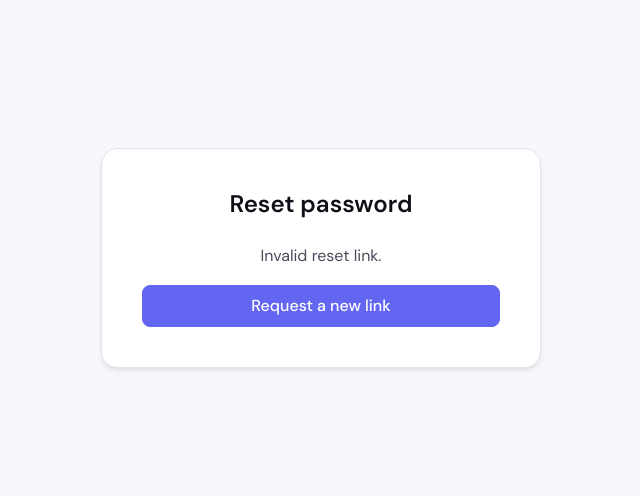
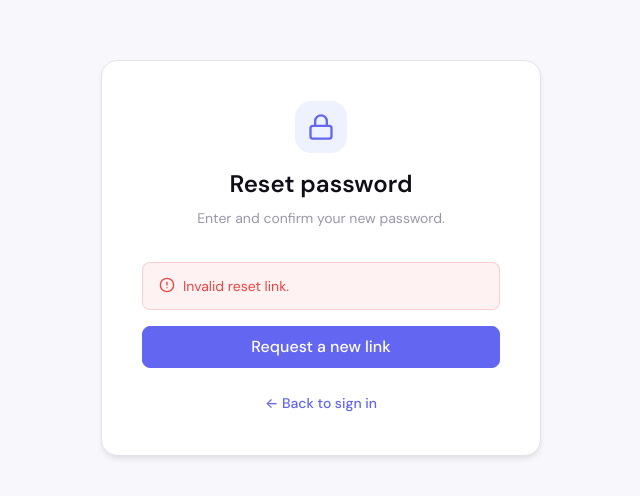
Before and after one commit to dlorr/jwt-auth-nuxt, a Nuxt app: page /password/reset in a window 1280 px wide. Shown: the part 142-638 px from the top of the page, without its empty margins (319-959 px from the left). Built offline with nearby package versions, Linux system fonts and the light colour scheme; no server answers.

Commit message:
modify reset password page

```diff
--- a/pages/password/reset.vue
+++ b/pages/password/reset.vue
@@ -1,8 +1,13 @@
 <script setup lang="ts">
+import { useForm } from "vee-validate";
+import { resetPasswordFormSchema } from "~/utils/validation";
+
 definePageMeta({ middleware: ["guest"] });
 
 const route = useRoute();
 const { resetPassword } = useAuth();
+const { errorMessage, successMessage, setError, setSuccess, clearMessages } =
+  useFormError();
 
 const code = computed(() => (route.query.code as string) ?? "");
 const exp = computed(() => parseInt((route.query.exp as string) ?? "0"));
@@ -10,129 +15,153 @@ const exp = computed(() => parseInt((route.query.exp as string) ?? "0"));
 const isExpired = computed(() => exp.value > 0 && Date.now() > exp.value);
 const isInvalid = computed(() => !code.value || code.value.length !== 24);
 
-const password = ref("");
-const confirmPassword = ref("");
 const isLoading = ref(false);
-const successMessage = ref("");
-const errorMessage = ref("");
 
-async function handleSubmit() {
-  errorMessage.value = "";
-  successMessage.value = "";
+const { handleSubmit } = useForm({
+  validationSchema: resetPasswordFormSchema,
+});
+
+const onSubmit = handleSubmit(async (values) => {
+  clearMessages();
   isLoading.value = true;
 
   try {
     const message = await resetPassword({
-      password: password.value,
+      password: values.password,
       verificationCode: code.value,
     });
-    successMessage.value = message;
+    setSuccess(message);
     setTimeout(() => navigateTo("/login"), 2000);
-  } catch (err: unknown) {
-    errorMessage.value =
-      err instanceof Error
-        ? err.message
-        : "Failed to reset password. Please request a new link.";
+  } catch (err) {
+    setError(err);
   } finally {
     isLoading.value = false;
   }
-}
+});
 </script>
 
 <template>
-  <div class="reset-page">
-    <div class="reset-card">
-      <h1 class="reset-card__title">Reset password</h1>
+  <div class="auth-page">
+    <div class="auth-card">
+      <div class="auth-card__header">
+        <div class="auth-card__logo">
+          <svg
+            xmlns="http://www.w3.org/2000/svg"
+            width="28"
+            height="28"
+            viewBox="0 0 24 24"
+            fill="none"
+            stroke="currentColor"
+            stroke-width="2"
+            stroke-linecap="round"
+            stroke-linejoin="round"
+          >
+            <rect width="18" height="11" x="3" y="11" rx="2" ry="2" />
+            <path d="M7 11V7a5 5 0 0 1 10 0v4" />
+          </svg>
+        </div>
+        <h1 class="auth-card__title">Reset password</h1>
+        <p class="auth-card__subtitle">Enter and confirm your new password.</p>
+      </div>
 
       <!-- Invalid / expired link -->
-      <div v-if="isInvalid || isExpired" class="reset-card__invalid">
-        <p>
-          {{
-            isExpired ? "This reset link has expired." : "Invalid reset link."
-          }}
-        </p>
-        <NuxtLink to="/forgot-password" class="btn btn--primary btn--full">
+      <div v-if="isInvalid || isExpired" class="auth-card__invalid">
+        <BaseAlert
+          :message="
+            isExpired ? 'This reset link has expired.' : 'Invalid reset link.'
+          "
+          type="error"
+        />
+        <NuxtLink to="/password/forgot" class="btn btn--primary btn--full">
           Request a new link
         </NuxtLink>
       </div>
 
       <!-- Reset form -->
-      <form v-else class="form" @submit.prevent="handleSubmit">
-        <div class="form__group">
-          <label class="form__label" for="password">New password</label>
-          <input
-            id="password"
-            v-model="password"
-            class="form__input"
+      <form v-else class="form" novalidate @submit.prevent="onSubmit">
+        <BaseInput
+          name="password"
+          label="New password"
           type="password"
           placeholder="Min 8 chars, upper, lower, number, special"
           autocomplete="new-password"
         />
-        </div>
 
-        <div class="form__group">
-          <label class="form__label" for="confirmPassword"
-            >Confirm new password</label
-          >
-          <input
-            id="confirmPassword"
-            v-model="confirmPassword"
-            class="form__input"
+        <BaseInput
+          name="confirmPassword"
+          label="Confirm new password"
           type="password"
           placeholder="Repeat your new password"
           autocomplete="new-password"
         />
-        </div>
 
-        <p v-if="errorMessage" class="form__error-global">{{ errorMessage }}</p>
-        <p v-if="successMessage" class="form__success">{{ successMessage }}</p>
+        <BaseAlert :message="errorMessage" type="error" />
+        <BaseAlert :message="successMessage" type="success" />
 
-        <button
-          type="submit"
-          class="btn btn--primary btn--full"
-          :class="{ 'btn--loading': isLoading }"
-          :disabled="isLoading"
-        >
-          <span class="btn__spinner" />
+        <BaseButton type="submit" :loading="isLoading" :full="true">
           {{ isLoading ? "Resetting…" : "Reset password" }}
-        </button>
+        </BaseButton>
       </form>
+
+      <p class="auth-card__footer">
+        <NuxtLink to="/login">← Back to sign in</NuxtLink>
+      </p>
     </div>
   </div>
 </template>
 
 <style lang="scss" scoped>
-.reset-page {
+.auth-page {
   @include auth-page;
 }
 
-.reset-card {
+.auth-card {
   @include auth-card;
+
+  &__header {
+    @include flex-col;
+    align-items: center;
+    text-align: center;
+    margin-bottom: $space-8;
+    gap: $space-2;
+  }
+
+  &__logo {
+    @include flex-center;
+    width: 52px;
+    height: 52px;
+    background: $color-primary-light;
+    color: $color-primary;
+    border-radius: $radius-xl;
+    margin-bottom: $space-2;
+  }
 
   &__title {
     font-size: $font-size-2xl;
     font-weight: $font-weight-semibold;
-    margin-bottom: $space-6;
-    text-align: center;
+    color: $text-primary;
+  }
+
+  &__subtitle {
+    font-size: $font-size-sm;
+    color: $text-muted;
   }
 
   &__invalid {
     @include flex-col;
     gap: $space-4;
+  }
+
+  &__footer {
     text-align: center;
-    color: $text-secondary;
+    font-size: $font-size-sm;
+    color: $text-muted;
+    margin-top: $space-6;
+
+    a {
+      font-weight: $font-weight-medium;
+      color: $color-primary;
     }
   }
-
-.form__error-global {
-  font-size: $font-size-sm;
-  color: $color-danger;
-  text-align: center;
-}
-
-.form__success {
-  font-size: $font-size-sm;
-  color: $color-success;
-  text-align: center;
 }
 </style>
```
Lines whose indentation alone changed are shown as unchanged.
